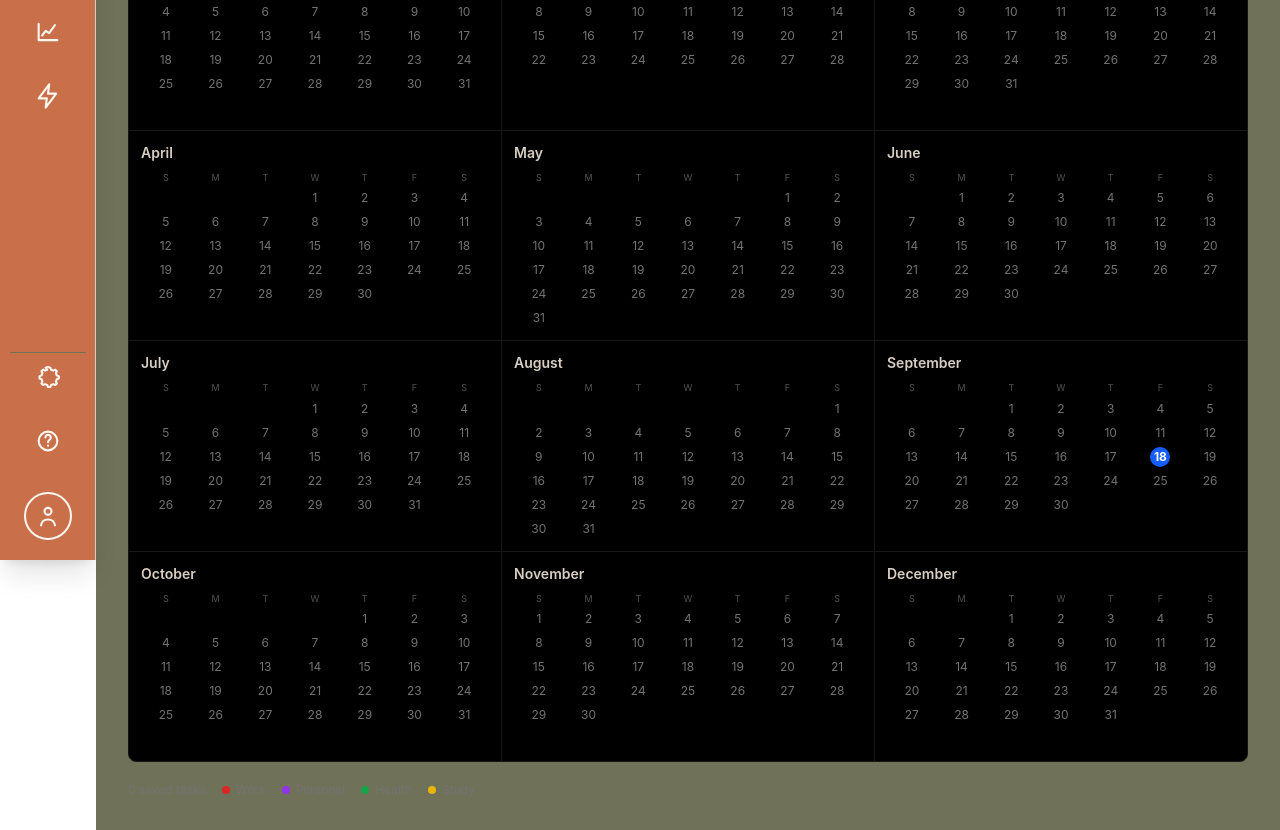
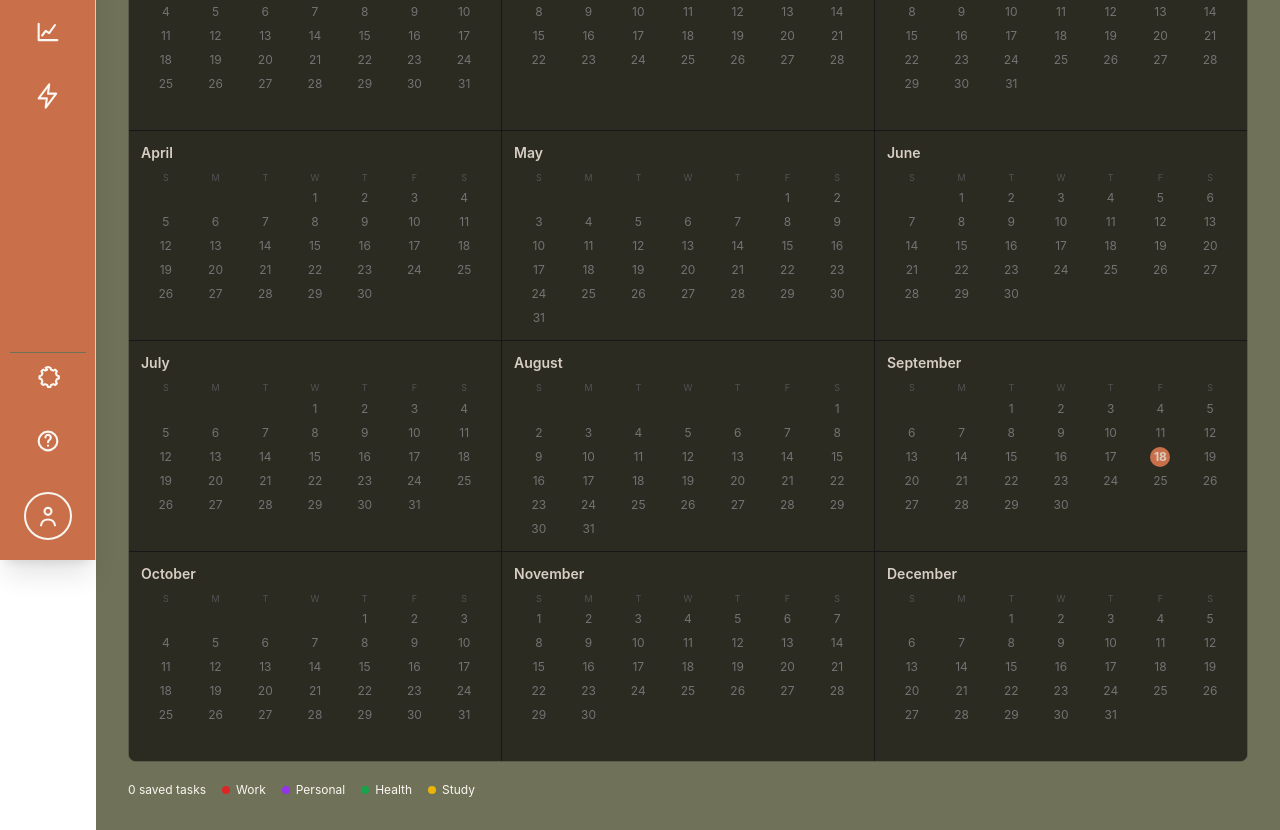
Before and after one commit to veefa/lazy-sloth, a React (Vite) app: page /calendar in a window 1280 px wide. Shown: the part 240-1070 px from the top of the page. Built offline with nearby package versions, Linux system fonts and the light colour scheme.

Commit message:
Updated the CalendarPage color scheme to use a more muted palette

```diff
--- a/src/pages/CalendarPage.tsx
+++ b/src/pages/CalendarPage.tsx
@@ -111,7 +111,7 @@ const CalendarPage: React.FC = () => {
         </nav>
 
         <section
-          className="mt-5 overflow-hidden rounded-lg border border-neutral-900"
+          className="mt-5 overflow-hidden rounded-lg border border-olive-600"
           aria-label={`${monthLabel} calendar`}>
           {view === "Month" ? (
             <div className="grid grid-cols-1 gap-px bg-neutral-900 sm:grid-cols-2 lg:grid-cols-3">
@@ -122,7 +122,7 @@ const CalendarPage: React.FC = () => {
                   1,
                 );
                 return (
-                  <article key={monthIndex} className="bg-black p-3">
+                  <article key={monthIndex} className="bg-olive-800 p-3">
                     <h2 className="mb-2 text-sm font-semibold text-warm-taupe">
                       {overviewMonth.toLocaleDateString("en-US", {
                         month: "long",
@@ -141,7 +141,7 @@ const CalendarPage: React.FC = () => {
                           return (
                             <span
                               key={date.toISOString()}
-                              className={`relative mx-auto flex h-5 w-5 items-center justify-center ${!currentMonth ? "text-neutral-800" : "text-neutral-500"} ${isToday ? "rounded-full bg-blue-600 font-bold text-white" : ""}`}>
+                              className={`relative mx-auto flex h-5 w-5 items-center justify-center ${!currentMonth ? "text-neutral-800" : "text-neutral-500"} ${isToday ? "rounded-full bg-terracotta font-bold text-warm-taupe" : ""}`}>
                               {date.getMonth() === monthIndex
                                 ? date.getDate()
                                 : ""}
@@ -165,12 +165,12 @@ const CalendarPage: React.FC = () => {
             </div>
           ) : (
             <>
-              <div className="grid grid-cols-7 border-b border-neutral-800 bg-neutral-950">
+              <div className="grid grid-cols-7 border-b border-olive-600 bg-olive-800">
                 {["Sun", "Mon", "Tue", "Wed", "Thu", "Fri", "Sat"].map(
                   (day) => (
                     <div
                       key={day}
-                      className="px-2 py-3 text-center text-xs font-semibold uppercase tracking-wider text-neutral-500 sm:px-4 sm:text-sm">
+                      className="px-2 py-3 text-center text-xs font-semibold uppercase tracking-wider text-warm-taupe sm:px-4 sm:text-sm">
                       {day}
                     </div>
                   ),
@@ -183,16 +183,16 @@ const CalendarPage: React.FC = () => {
                   return (
                     <div
                       key={date.toISOString()}
-                      className={`min-h-28 border-b border-r border-neutral-900 p-2 sm:min-h-36 sm:p-3 ${currentMonth ? "bg-black" : "bg-neutral-950/70"}`}>
+                      className={`min-h-28 border-b border-r border-olive p-2 sm:min-h-36 sm:p-3 ${currentMonth ? "bg-olive-800" : "bg-olive-700/70"}`}>
                       <div
-                        className={`flex h-8 w-8 items-center justify-center text-sm ${!currentMonth ? "text-neutral-700" : "text-neutral-400"} ${isToday ? "rounded-full bg-terracotta font-bold text-white" : ""}`}>
+                        className={`flex h-8 w-8 items-center justify-center text-sm ${!currentMonth ? "text-warm-ivory" : "text-warm-taupe"} ${isToday ? "rounded-full bg-terracotta font-bold text-warm-taupe" : ""}`}>
                         {date.getDate()}
                       </div>
                       <div className="mt-1 space-y-1">
                         {dayTasks.map((task: Task) => (
                           <div
                             key={task.id}
-                            className={`truncate rounded px-1.5 py-1 text-left text-[11px] font-medium text-white ${task.completed ? "opacity-40 line-through" : ""}`}
+                            className={`truncate rounded px-1.5 py-1 text-left text-[11px] font-medium text-war ${task.completed ? "opacity-40 line-through" : ""}`}
                             style={{
                               backgroundColor: `${categories[task.category]}cc`,
                             }}
@@ -212,7 +212,7 @@ const CalendarPage: React.FC = () => {
           )}
         </section>
 
-        <footer className="mt-5 flex flex-wrap items-center gap-4 text-xs text-neutral-500">
+        <footer className="mt-5 flex flex-wrap items-center gap-4 text-xs text-warm-ivory">
           <span>
             {tasks.length} saved {tasks.length === 1 ? "task" : "tasks"}
           </span>
```
